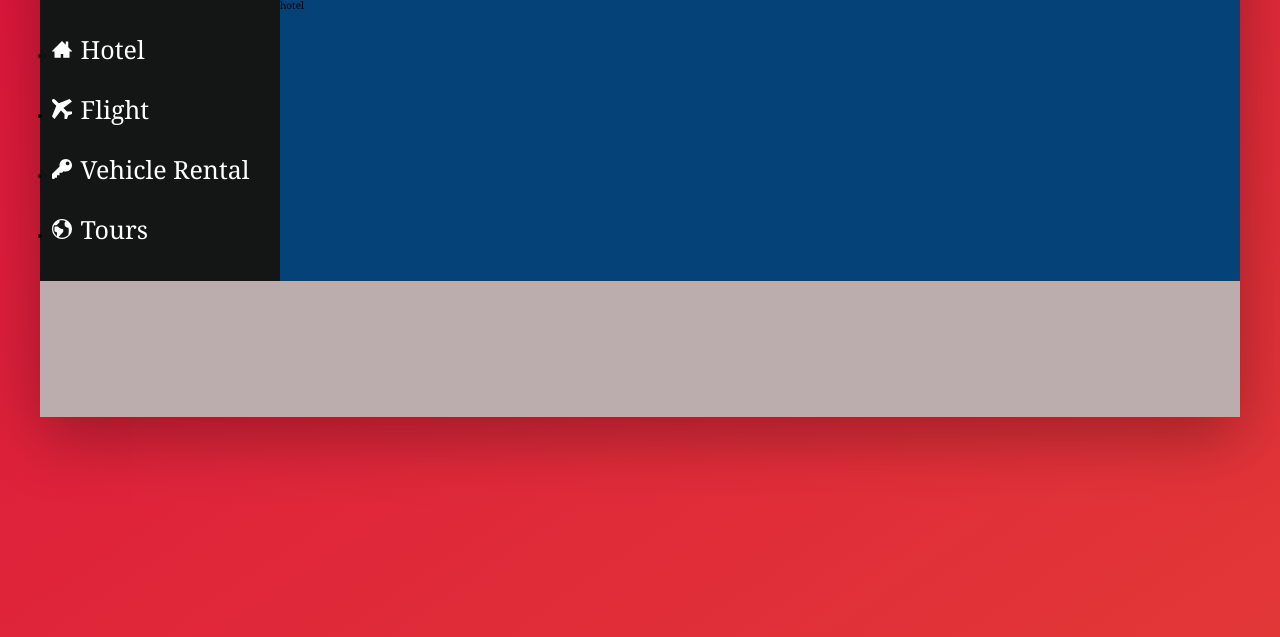
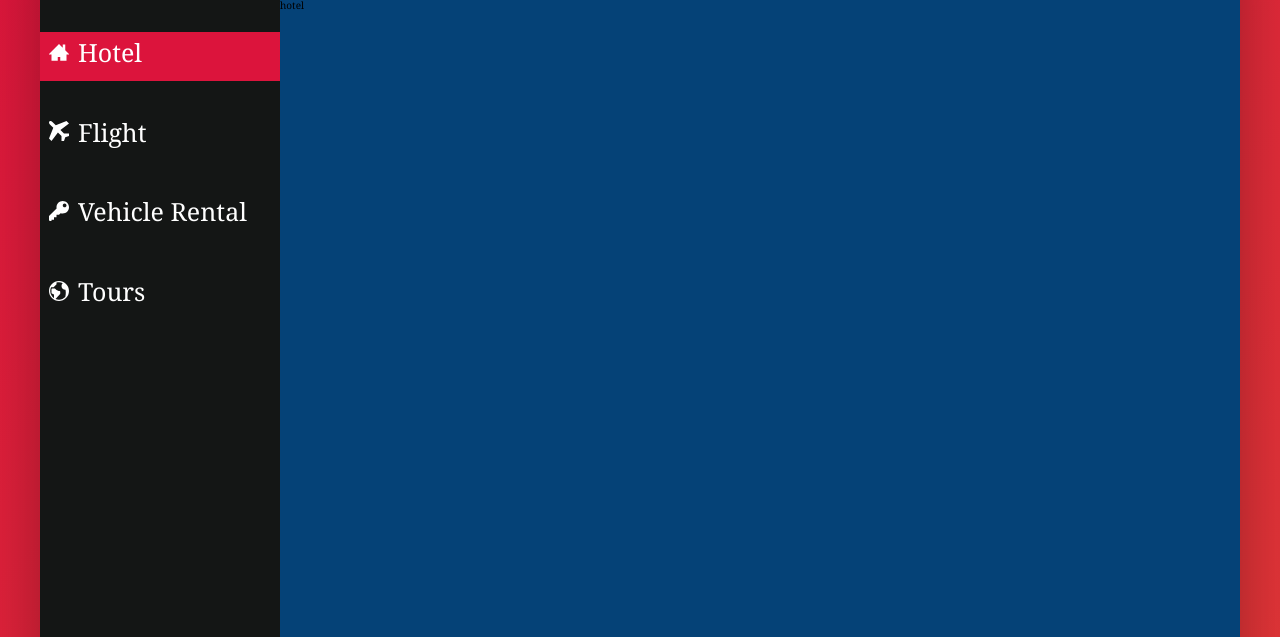
Before and after one commit to 51ab/Let-s_book, a website: page index.html in a window 1280 px wide. Shown: the part 163-800 px from the top of the page. Drawn offline with Linux system fonts and the light colour scheme.

Commit message:
side part

```diff
--- a/index.html
+++ b/index.html
@@ -44,7 +44,7 @@
         <div class="content">
             <navigation class="sidebar">
                 <ul class="sidenav">
-                    <li class="sidenav_items">
+                    <li class="sidenav_items sidenav_items_active">
                         <a href="#" class="sidenav_link">
                             <svg class="sidenav_icon">
                                 <use xlink:href="image/sprite.svg#icon-home3"></use>
--- a/sass/component.scss
+++ b/sass/component.scss
@@ -126,16 +126,41 @@
 }
 .sidebar{
 
-    padding: 1%;
+
     .sidenav{
         //margin-right: 2%;
 
+        text-decoration: none;
+        list-style: none;
+
+
+        &_items::before{
+           content:"";
+           position: absolute;
+           width:3px;
+           left: 0%;
+           height: 100%;
+           background-color: crimson;
+           transform: scaleY(0);
+           transition: transform .4s;
+
+        }
+        &_items:hover:before,
+        &_items_active:before
+        {
+
+            transform: scaleY(1);
+            width:100%;
 
 
 
+        }
     &_items{
-        margin-top: 2rem;
-        margin-bottom: 2rem;
+        margin-top: 3rem;
+        margin-bottom: 3rem;
+        position: relative;
+        padding: 2%;
+
 
     }
     &_link:link,
@@ -143,13 +168,17 @@
         color:white;
        // padding: 1rem 2rem;
         font-size: 2.5rem;
-
+        padding: 2%;
+        position: relative;
             text-decoration: none;
            // padding: 1rem 2rem;
+           z-index: 100px;
     }
 
     &_link:hover{
-        color:crimson;
+        color:white;
+
+
     }
 
 
--- a/sass/layout.scss
+++ b/sass/layout.scss
@@ -17,11 +17,13 @@ min-height: 50rem;
 }
 .content{
     display:flex;
+    height: 100vh;
 
 }
 .sidebar{
     background-color: rgb(20, 22, 21);
-    flex : 0 0 20%; //no grow and no shrink and width is always 20%
+    flex : 0 0 20%;
+     //no grow and no shrink and width is always 20%
 }
 .hotel{
     background-color: rgb(5, 66, 119);
```
Also changed, not shown: css/style.css.
